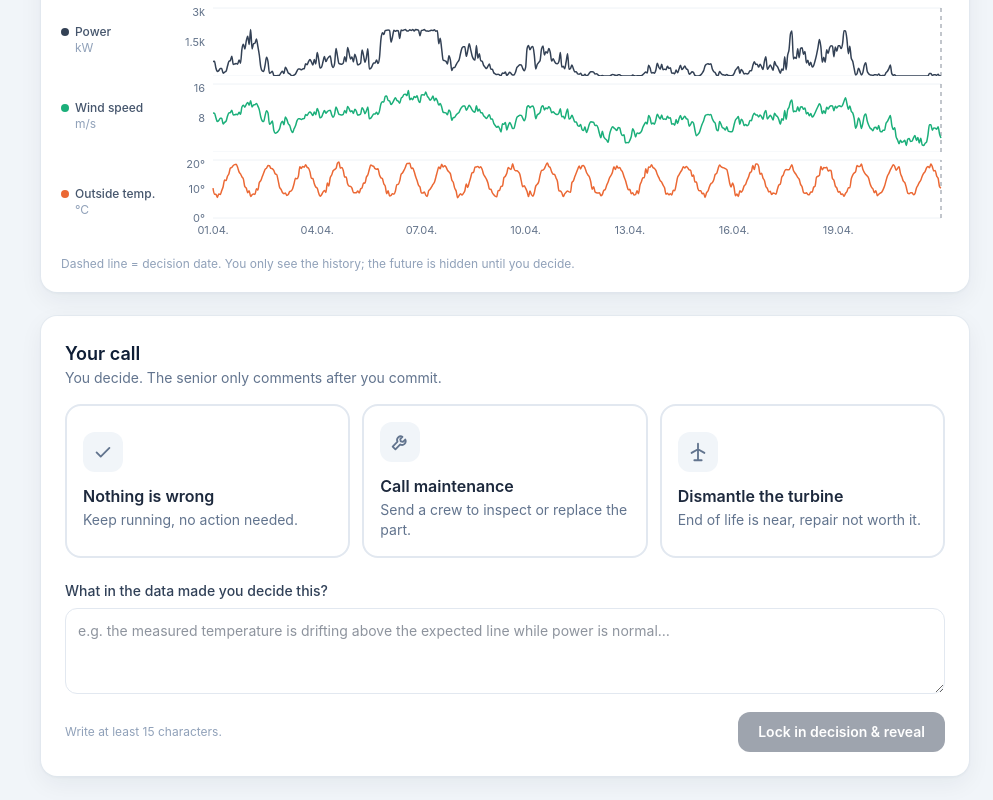
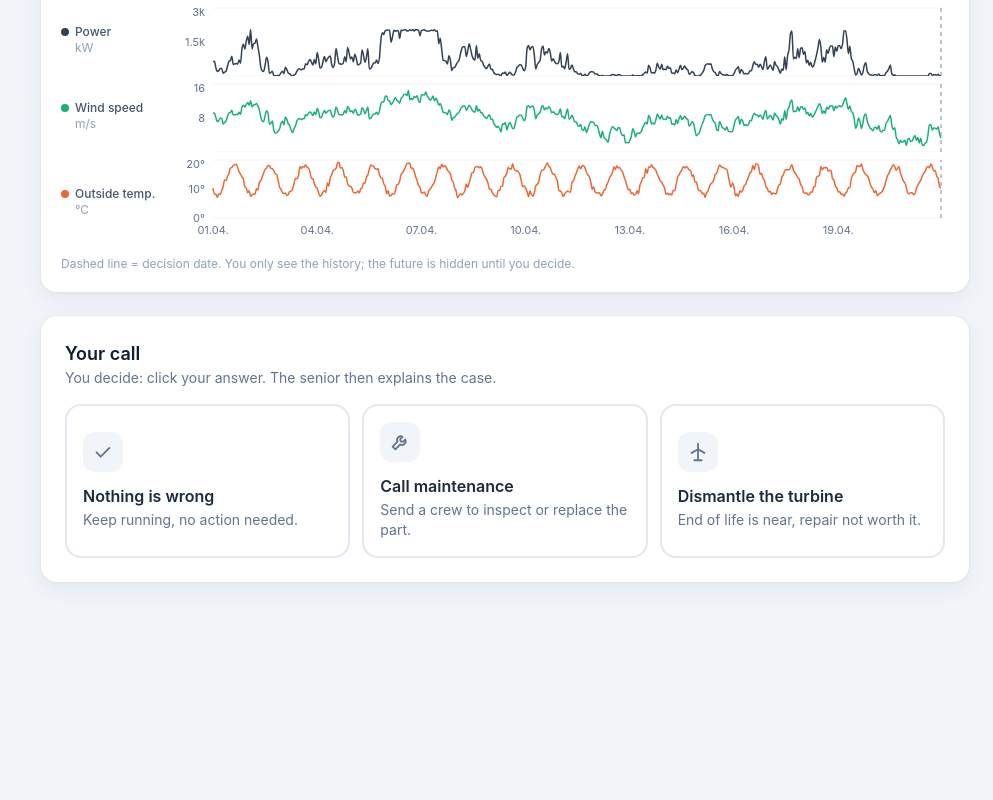
Before and after one commit to liana206/hack_the_gap, a React (Vite) app: page / in a window 1280 px wide. Shown: the part 983-1783 px from the top of the page, without its empty margins (287-1280 px from the left). After the commit the page ends 1589 px from the top, so only its background shows below. Built offline with nearby package versions, Linux system fonts and the light colour scheme.

Commit message:
added gemini explanation and true false stuff

```diff
--- a/src/App.tsx
+++ b/src/App.tsx
@@ -124,16 +124,13 @@ export default function App() {
           ) : (
             <>
               {played && <Reveal s={scenario} decision={played.decision} reason={played.reason} />}
+              {played && <SeniorChat key={scenario.id + log.length} week={week} s={scenario} decision={played.decision} reason={played.reason} />}
               <CaseFacts s={scenario} />
               <div className="grid gap-6 2xl:grid-cols-2">
                 <TemperatureChart s={scenario} revealed={!!played} />
                 <ConditionsChart s={scenario} revealed={!!played} />
               </div>
-              {played ? (
-                <SeniorChat key={scenario.id + log.length} week={week} s={scenario} decision={played.decision} reason={played.reason} />
-              ) : (
-                <DecisionPanel key={scenario.id} onSubmit={decide} />
-              )}
+              {!played && <DecisionPanel key={scenario.id} askReason={week.features.thinkFirst} onSubmit={decide} />}
             </>
           )}
         </main>
--- a/src/components/DecisionPanel.tsx
+++ b/src/components/DecisionPanel.tsx
@@ -3,7 +3,12 @@ import { ANSWERS, type Answer } from '../types'
 
 const MIN_REASON = 15
 
-export default function DecisionPanel({ onSubmit }: { onSubmit: (d: Answer, reason: string) => void }) {
+interface Props {
+  askReason: boolean // weeks with thinkFirst: write a reason, then lock in. Otherwise a click decides.
+  onSubmit: (d: Answer, reason: string) => void
+}
+
+export default function DecisionPanel({ askReason, onSubmit }: Props) {
   const [choice, setChoice] = useState<Answer | null>(null)
   const [reason, setReason] = useState('')
   const ready = choice !== null && reason.trim().length >= MIN_REASON
@@ -11,7 +16,9 @@ export default function DecisionPanel({ onSubmit }: { onSubmit: (d: Answer, reas
   return (
     <div className="card p-6">
       <h3 className="text-lg font-semibold text-navy">Your call</h3>
-      <p className="text-sm text-slate-500">You decide. The senior only comments after you commit.</p>
+      <p className="text-sm text-slate-500">
+        {askReason ? 'You decide. The senior only comments after you commit.' : 'You decide: click your answer. The senior then explains the case.'}
+      </p>
 
       <div className="mt-4 grid gap-3 md:grid-cols-3">
         {ANSWERS.map((a) => {
@@ -19,7 +26,7 @@ export default function DecisionPanel({ onSubmit }: { onSubmit: (d: Answer, reas
           return (
             <button
               key={a.id}
-              onClick={() => setChoice(a.id)}
+              onClick={() => (askReason ? setChoice(a.id) : onSubmit(a.id, ''))}
               aria-pressed={on}
               className={`rounded-2xl border-2 p-4 text-left transition ${
                 on ? 'border-accent bg-accent-soft shadow-sm' : 'border-slate-200 hover:border-slate-300 hover:bg-slate-50'
@@ -33,6 +40,8 @@ export default function DecisionPanel({ onSubmit }: { onSubmit: (d: Answer, reas
         })}
       </div>
 
+      {askReason && (
+        <>
           <label className="mt-5 block">
             <span className="text-sm font-medium text-slate-700">What in the data made you decide this?</span>
             <textarea
@@ -56,6 +65,8 @@ export default function DecisionPanel({ onSubmit }: { onSubmit: (d: Answer, reas
               Lock in decision & reveal
             </button>
           </div>
+        </>
+      )}
     </div>
   )
 }
--- a/src/components/Reveal.tsx
+++ b/src/components/Reveal.tsx
@@ -27,10 +27,12 @@ export default function Reveal({ s, decision, reason }: { s: Scenario; decision:
             <div className="card-title mb-1">Why</div>
             <p className="leading-relaxed text-slate-700">{s.truth.explanation}</p>
           </div>
-          <div>
-            <div className="card-title mb-1">Your reasoning</div>
-            <p className="rounded-xl bg-slate-50 p-3 text-sm italic text-slate-600">“{reason}”</p>
-          </div>
+          {reason && (
+            <div>
+              <div className="card-title mb-1">Your reasoning</div>
+              <p className="rounded-xl bg-slate-50 p-3 text-sm italic text-slate-600">“{reason}”</p>
+            </div>
+          )}
         </div>
 
         <div>
--- a/src/senior.ts
+++ b/src/senior.ts
@@ -86,7 +86,7 @@ export function buildSystemPrompt(
     revealed ? `TRUTH (revealed):\n${summarizeTruth(s)}` : 'The outcome is NOT known yet. Do not guess it.',
     '',
     `JUNIOR'S DECISION: ${label(decision)}`,
-    `JUNIOR'S REASON: ${reason}`,
+    reason ? `JUNIOR'S REASON: ${reason}` : 'The junior gave no written reason, so explain the case; do not comment on their reasoning.',
   ].join('\n')
 }
 
```
Also changed, not shown: 1 other file (tests, documents, lock files or other folders). Lines whose indentation alone changed are shown as unchanged.
